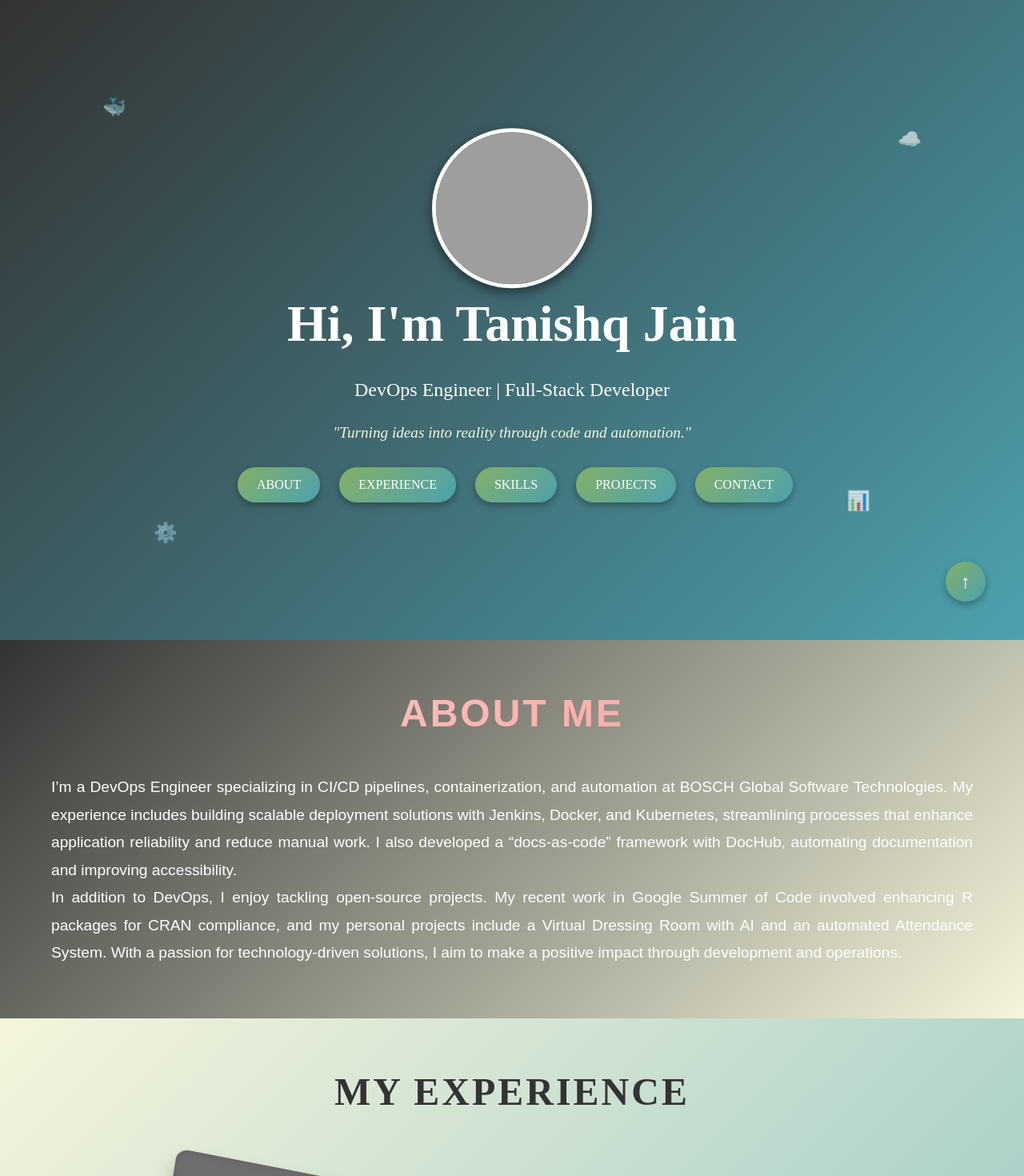
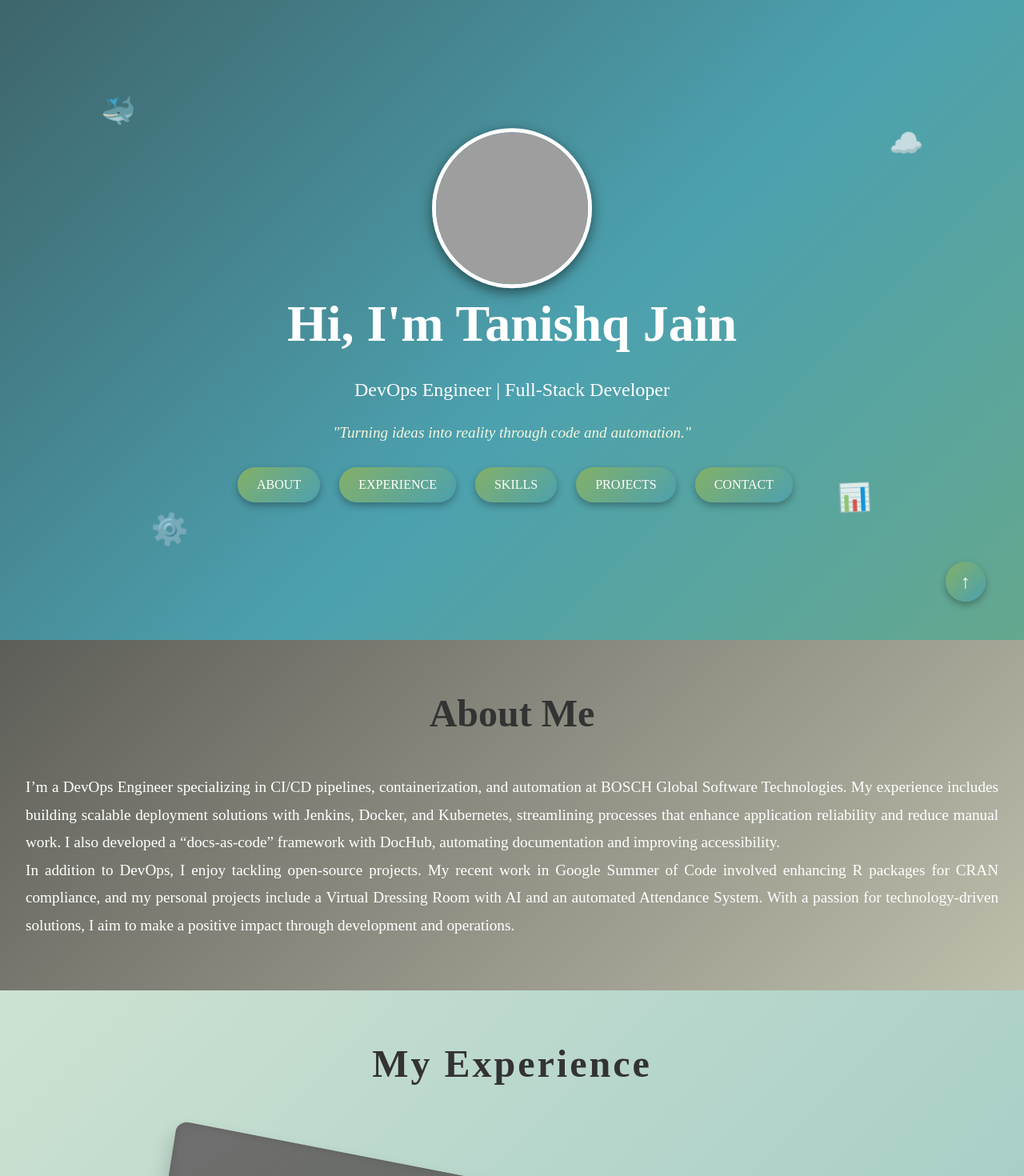
Before and after one commit to nanu1605/my-portfolio, a React (Create React App) app: page / in a window 1280 px wide. Shown: the top 1470 px of the page at 80% size. Built offline with nearby package versions, Linux system fonts and the light colour scheme; grey boxes are pictures that could not be loaded.

Commit message:
code enhancement and minor animation changes

```diff
--- a/src/components/About.js
+++ b/src/components/About.js
@@ -1,38 +1,5 @@
 import React from "react";
-import styled from "styled-components";
-import { motion } from "framer-motion";
-
-// Section container for About Me
-const AboutSection = styled.section`
-  padding: 4em;
-  background: linear-gradient(135deg, #333 0%, #f5f5dc 100%);
-  color: white;
-  text-align: center;
-  min-height: 40vh;
-`;
-
-// Animated section title
-const Title = styled(motion.h2)`
-  font-size: 3em;
-  margin-bottom: 1em;
-  color: white;
-  text-transform: uppercase;
-  letter-spacing: 3px;
-  background: -webkit-linear-gradient(135deg, #ff9a9e, #fad0c4);
-  -webkit-background-clip: text;
-  -webkit-text-fill-color: transparent;
-`;
-
-// Animated paragraph
-const Description = styled(motion.p)`
-  font-size: 1.2em;
-  line-height: 1.8;
-  max-width: 1300px;
-  margin: 0 auto;
-  text-align: justify;
-  color: white;
-`;
-
+import { AboutSection, Title, Description } from "./Styles/AboutStyles";
 const About = () => {
   return (
     <AboutSection id="about">
--- a/src/components/Home.js
+++ b/src/components/Home.js
@@ -1,5 +1,4 @@
 import React from "react";
-
 import {
   HomeSection,
   HeroTitle,
@@ -17,18 +16,36 @@ import Me from "../assets/Me.jpg";
 const Home = () => {
   return (
     <HomeSection>
-      <FloatingIcon style={{ top: "15%", left: "10%" }}>🐳</FloatingIcon>{" "}
-      {/* Docker icon */}
-      <FloatingIcon style={{ top: "20%", right: "10%" }}>☁️</FloatingIcon>{" "}
-      {/* Cloud icon */}
-      <FloatingIcon style={{ bottom: "15%", left: "15%" }}>
+      {/* Floating Icons */}
+      <FloatingIcon
+        style={{ top: "15%", left: "10%" }}
+        animate={{ scale: [1, 1.2, 1], rotate: [0, 15, -15, 0] }}
+        transition={{ duration: 4, repeat: Infinity }}
+      >
+        🐳
+      </FloatingIcon>
+      <FloatingIcon
+        style={{ top: "20%", right: "10%" }}
+        animate={{ scale: [1, 1.1, 1], rotate: [0, -10, 10, 0] }}
+        transition={{ duration: 5, repeat: Infinity }}
+      >
+        ☁️
+      </FloatingIcon>
+      <FloatingIcon
+        style={{ bottom: "15%", left: "15%" }}
+        animate={{ scale: [1, 1.3, 1], rotate: [0, 10, -10, 0] }}
+        transition={{ duration: 3, repeat: Infinity }}
+      >
         ⚙️
-      </FloatingIcon>{" "}
-      {/* Gear icon */}
-      <FloatingIcon style={{ bottom: "20%", right: "15%" }}>
+      </FloatingIcon>
+      <FloatingIcon
+        style={{ bottom: "20%", right: "15%" }}
+        animate={{ scale: [1, 1.15, 1], rotate: [0, -5, 5, 0] }}
+        transition={{ duration: 6, repeat: Infinity }}
+      >
         📊
-      </FloatingIcon>{" "}
-      {/* Analytics icon */}
+      </FloatingIcon>
+
       <AnimatedPhoto
         src={Me}
         alt="Tanishq Jain"
@@ -36,11 +53,18 @@ const Home = () => {
         animate="animate"
         variants={floating}
       />
-      <HeroTitle>Hi, I'm Tanishq Jain</HeroTitle>
+
+      <HeroTitle
+        initial={{ y: -50, opacity: 0 }}
+        animate={{ y: 0, opacity: 1 }}
+        transition={{ duration: 1 }}
+      >
+        Hi, I'm Tanishq Jain
+      </HeroTitle>
       <HeroSubtitle
-        initial={{ opacity: 0 }}
-        animate={{ opacity: 1 }}
-        transition={{ delay: 1, duration: 1 }}
+        initial={{ x: 50, opacity: 0 }}
+        animate={{ x: 0, opacity: 1 }}
+        transition={{ delay: 0.5, duration: 1 }}
       >
         DevOps Engineer | Full-Stack Developer
       </HeroSubtitle>
--- /dev/null
+++ b/src/components/Styles/AboutStyles.js
@@ -0,0 +1,36 @@
+import styled, { keyframes } from "styled-components";
+import { motion } from "framer-motion";
+
+// Section container for About Me
+const gradientAnimation = keyframes`
+  0% { background-position: 0% 50%; }
+  50% { background-position: 100% 50%; }
+  100% { background-position: 0% 50%; }
+`;
+
+//Skills.js
+export const AboutSection = styled.section`
+  // background: linear-gradient(135deg, #333 0%, #F5F5DC 100%);
+  background: linear-gradient(135deg, #333 0%, #f5f5dc 100%);
+  background-size: 200% 200%;
+  animation: ${gradientAnimation} 10s ease infinite;
+  padding: 4em 2em;
+  font-family: "Pacifico", cursive;
+  text-align: center;
+  color: white;
+`;
+
+export const Title = styled.h1`
+  font-size: 3em;
+  color: #333;
+  margin-bottom: 1em;
+`;
+// Animated paragraph
+export const Description = styled(motion.p)`
+  font-size: 1.2em;
+  line-height: 1.8;
+  max-width: 1300px;
+  margin: 0 auto;
+  text-align: justify;
+  color: white;
+`;
--- a/src/components/Styles/ContactStyles.js
+++ b/src/components/Styles/ContactStyles.js
@@ -1,8 +1,16 @@
-import styled from "styled-components";
+import styled, { keyframes } from "styled-components";
 import { motion } from "framer-motion";
+
+const gradientAnimation = keyframes`
+  0% { background-position: 0% 50%; }
+  50% { background-position: 100% 50%; }
+  100% { background-position: 0% 50%; }
+`;
 
 export const ContactSection = styled.section`
   background: linear-gradient(135deg, #333 0%, #f5f5dc 100%);
+  background-size: 200% 200%;
+  animation: ${gradientAnimation} 10s ease infinite;
   padding: 3em 2em;
   text-align: center;
   font-family: "Pacifico", cursive;
@@ -11,7 +19,7 @@ export const ContactSection = styled.section`
 // Title for the section
 export const Title = styled.h1`
   font-size: 2.5em;
-  color: #fad0c4;
+  color: #333;
   margin-bottom: 1em;
 `;
 
--- a/src/components/Styles/ExperienceStyles.js
+++ b/src/components/Styles/ExperienceStyles.js
@@ -1,4 +1,4 @@
-import styled from "styled-components";
+import styled, { keyframes } from "styled-components";
 import { motion } from "framer-motion";
 
 // Particle background
@@ -18,10 +18,18 @@ export const ParticleContainer = styled.div`
   );
 `;
 
+const gradientAnimation = keyframes`
+  0% { background-position: 0% 50%; }
+  50% { background-position: 100% 50%; }
+  100% { background-position: 0% 50%; }
+`;
+
 // Section container for experience
 export const ExperienceSection = styled.section`
   position: relative;
   background: linear-gradient(135deg, #f5f5dc 0%, #4ca1af 100%);
+  background-size: 200% 200%;
+  animation: ${gradientAnimation} 10s ease infinite;
   // background: linear-gradient(135deg, #F5F5DC 0%, #333 100%);
   padding: 4em 2em;
   text-align: center;
@@ -34,7 +42,6 @@ export const Title = styled.h1`
   font-family: "Pacifico", cursive;
   color: #333;
   margin-bottom: 2em;
-  text-transform: uppercase;
   letter-spacing: 3px;
   position: relative;
 `;
--- a/src/components/Styles/HomeStyles.js
+++ b/src/components/Styles/HomeStyles.js
@@ -1,5 +1,11 @@
-import styled from "styled-components";
+import styled, { keyframes } from "styled-components";
 import { motion } from "framer-motion";
+
+const gradientAnimation = keyframes`
+  0% { background-position: 0% 50%; }
+  50% { background-position: 100% 50%; }
+  100% { background-position: 0% 50%; }
+`;
 
 export const HomeSection = styled.section`
   display: flex;
@@ -8,7 +14,9 @@ export const HomeSection = styled.section`
   justify-content: center;
   align-items: center;
   padding: 4em 2em;
-  background: linear-gradient(135deg, #333, #4ca1af);
+  background: linear-gradient(135deg, #333, #4ca1af, #84b067);
+  background-size: 200% 200%;
+  animation: ${gradientAnimation} 10s ease infinite;
   color: white;
   text-align: center;
   min-height: 100vh;
@@ -16,7 +24,7 @@ export const HomeSection = styled.section`
   overflow: hidden;
 `;
 
-export const HeroTitle = styled.h1`
+export const HeroTitle = styled(motion.h1)`
   font-size: 4em;
   margin-bottom: 0.5em;
 `;
@@ -91,9 +99,9 @@ export const NavButton = styled(motion.div)`
 
 export const FloatingIcon = styled(motion.div)`
   position: absolute;
-  font-size: 1.5em;
+  font-size: 2em;
   color: #fff;
-  opacity: 0.7;
+  opacity: 0.8;
 `;
 export const floating = {
   initial: { y: 0 },
--- a/src/components/Styles/ProjectsStyles.js
+++ b/src/components/Styles/ProjectsStyles.js
@@ -1,10 +1,18 @@
-import styled from "styled-components";
+import styled, { keyframes } from "styled-components";
+
+const gradientAnimation = keyframes`
+  0% { background-position: 0% 50%; }
+  50% { background-position: 100% 50%; }
+  100% { background-position: 0% 50%; }
+`;
 
 // Section container
 export const ProjectsSection = styled.section`
   // background: linear-gradient(135deg, #fad0c4 0%, #4ca1af 100%);
   // background: linear-gradient(135deg, #F5F5DC 0%, #333 100%);
   background: linear-gradient(135deg, #f5f5dc 0%, #4ca1af 100%);
+  background-size: 200% 200%;
+  animation: ${gradientAnimation} 10s ease infinite;
   padding: 4em 2em;
   text-align: center;
   font-family: "Pacifico", cursive;
@@ -12,7 +20,7 @@ export const ProjectsSection = styled.section`
 
 // Section title
 export const Title = styled.h1`
-  font-size: 2.5em;
+  font-size: 3em;
   color: #333;
   margin-bottom: 2em;
 `;
--- a/src/components/Styles/SkillsStyles.js
+++ b/src/components/Styles/SkillsStyles.js
@@ -1,10 +1,18 @@
-import styled from "styled-components";
+import styled, { keyframes } from "styled-components";
 import { motion } from "framer-motion";
+
+const gradientAnimation = keyframes`
+  0% { background-position: 0% 50%; }
+  50% { background-position: 100% 50%; }
+  100% { background-position: 0% 50%; }
+`;
 
 //Skills.js
 export const SkillsSection = styled.section`
   // background: linear-gradient(135deg, #333 0%, #F5F5DC 100%);
   background: linear-gradient(135deg, #333 0%, #f5f5dc 100%);
+  background-size: 200% 200%;
+  animation: ${gradientAnimation} 10s ease infinite;
   padding: 4em 2em;
   font-family: "Pacifico", cursive;
   text-align: center;
@@ -12,8 +20,8 @@ export const SkillsSection = styled.section`
 `;
 
 export const Title = styled.h1`
-  font-size: 2.5em;
-  color: #fad0c4;
+  font-size: 3em;
+  color: #333;
   margin-bottom: 1em;
 `;
 
```
